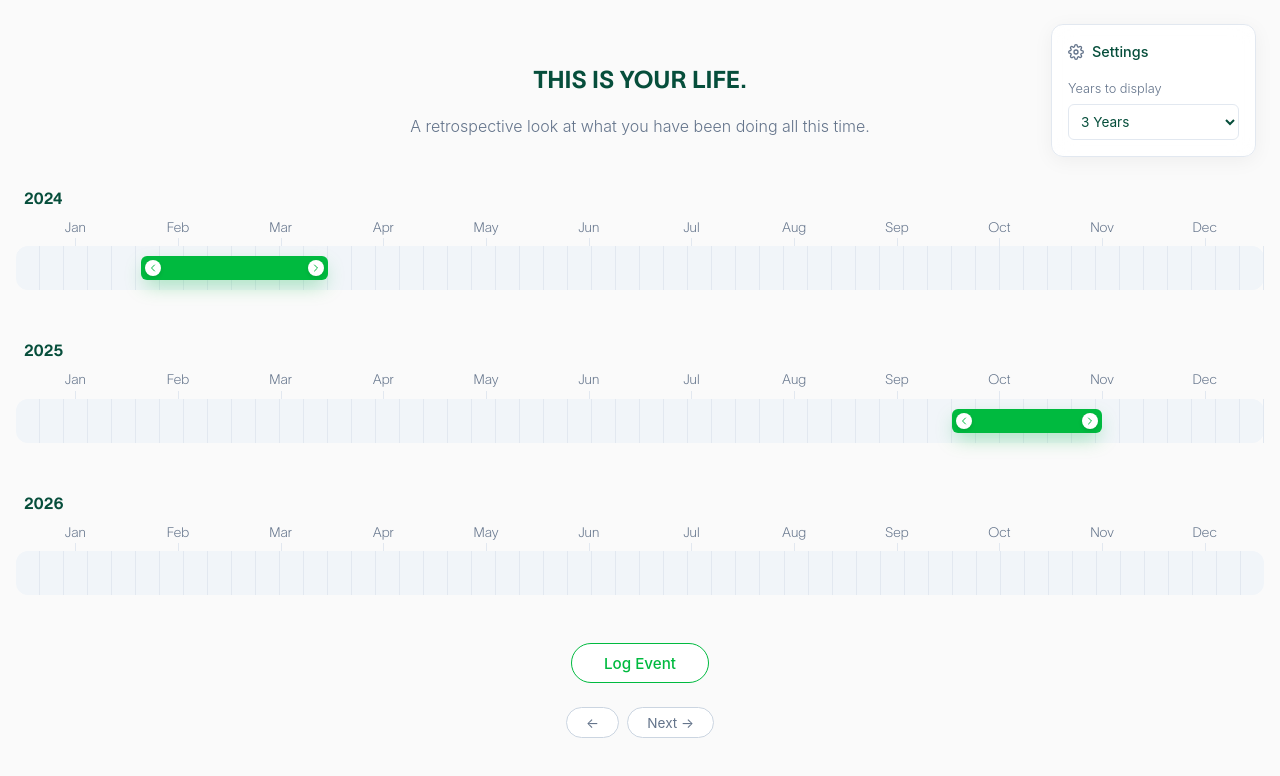
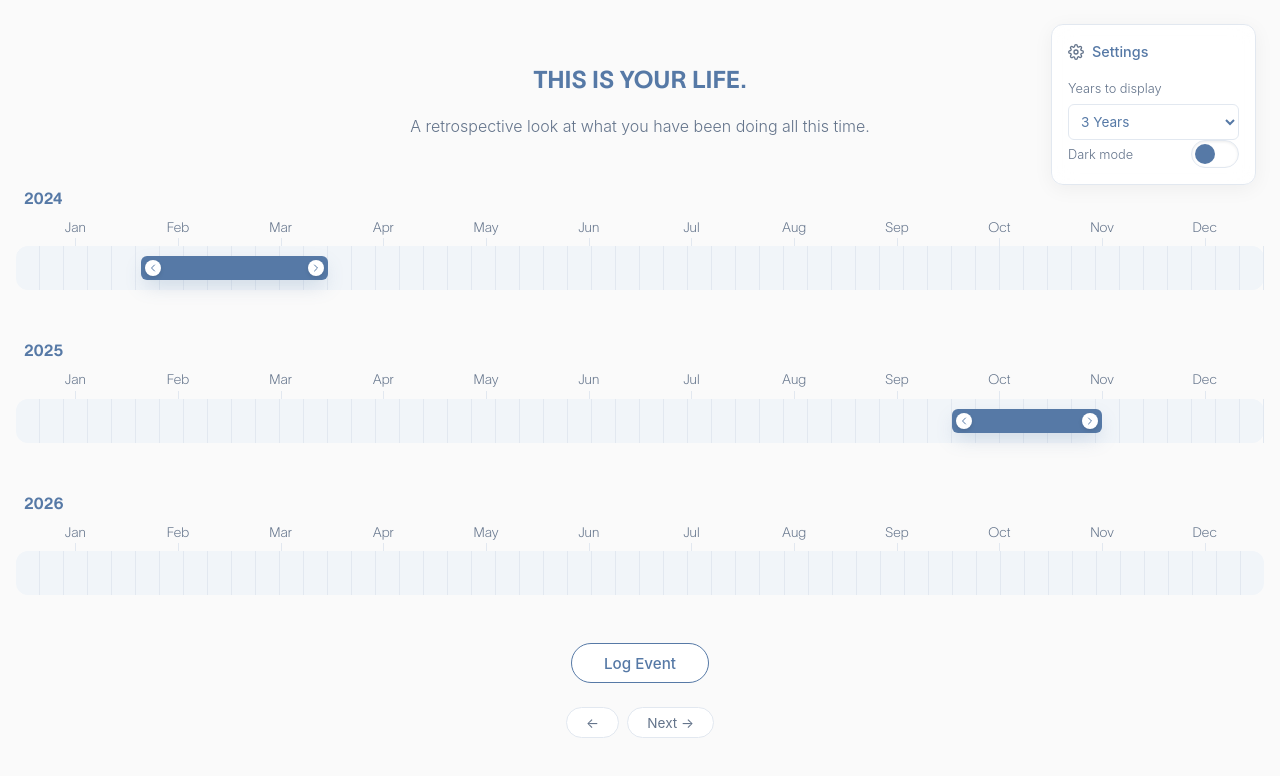
Before and after one commit to miggu/timeline, a React (Vite) app: page / in a window 1280 px wide. Shown: the top 776 px of the page. Built offline with nearby package versions, Linux system fonts and the light colour scheme; a web font is replaced by a local one.

Commit message:
Add dark mode switcher

```diff
--- a/src/App.tsx
+++ b/src/App.tsx
@@ -17,6 +17,8 @@ import {
 	type ResizeEdge,
 	type TimelineEvent,
 } from "./timeline";
+
+type ThemeMode = "light" | "dark";
 
 interface ActiveDragState {
 	id: string;
@@ -51,9 +53,28 @@ const snapDragToRow: Modifier = ({ transform, activeNodeRect, over }) => {
 	};
 };
 
+const THEME_STORAGE_KEY = "timeline-theme";
+
+const getInitialThemeMode = (): ThemeMode => {
+	if (typeof window === "undefined") {
+		return "light";
+	}
+
+	const storedTheme = window.localStorage.getItem(THEME_STORAGE_KEY);
+
+	if (storedTheme === "light" || storedTheme === "dark") {
+		return storedTheme;
+	}
+
+	return window.matchMedia("(prefers-color-scheme: dark)").matches
+		? "dark"
+		: "light";
+};
+
 const App: React.FC = () => {
 	const currentYear = 2026;
 	const [yearsToDisplay, setYearsToDisplay] = useState<number>(3); // Default to 3 years
+	const [themeMode, setThemeMode] = useState<ThemeMode>(getInitialThemeMode);
 
 	// Calculate the array of years to map over
 	const years = Array.from(
@@ -131,6 +152,12 @@ const App: React.FC = () => {
 			trackWidth,
 		});
 	};
+
+	useEffect(() => {
+		document.documentElement.dataset.theme = themeMode;
+		document.documentElement.style.colorScheme = themeMode;
+		window.localStorage.setItem(THEME_STORAGE_KEY, themeMode);
+	}, [themeMode]);
 
 	useEffect(() => {
 		if (!activeResize) {
@@ -211,6 +238,10 @@ const App: React.FC = () => {
 			<SettingsPanel
 				yearsToDisplay={yearsToDisplay}
 				setYearsToDisplay={setYearsToDisplay}
+				isDarkMode={themeMode === "dark"}
+				setIsDarkMode={(isDarkMode) =>
+					setThemeMode(isDarkMode ? "dark" : "light")
+				}
 			/>
 			<h1>THIS IS YOUR LIFE.</h1>
 
--- a/src/components/SettingsPanel.tsx
+++ b/src/components/SettingsPanel.tsx
@@ -1,13 +1,18 @@
 import React from "react";
+import { ThemeSwitch } from "./ThemeSwitch";
 
 interface SettingsPanelProps {
 	yearsToDisplay: number;
 	setYearsToDisplay: (years: number) => void;
+	isDarkMode: boolean;
+	setIsDarkMode: (isDarkMode: boolean) => void;
 }
 
 export const SettingsPanel: React.FC<SettingsPanelProps> = ({
 	yearsToDisplay,
 	setYearsToDisplay,
+	isDarkMode,
+	setIsDarkMode,
 }) => {
 	return (
 		<div className="settings-panel">
@@ -32,6 +37,17 @@ export const SettingsPanel: React.FC<SettingsPanelProps> = ({
 					<option value={9}>9 Years (Since 2018)</option>
 				</select>
 			</div>
+
+			<div className="settings-group">
+				<div className="settings-toggle-row">
+					<label htmlFor="dark-mode-switch">Dark mode</label>
+					<ThemeSwitch
+						id="dark-mode-switch"
+						checked={isDarkMode}
+						onChange={setIsDarkMode}
+					/>
+				</div>
+			</div>
 		</div>
 	);
 };
--- /dev/null
+++ b/src/components/ThemeSwitch.tsx
@@ -0,0 +1,29 @@
+import React from "react";
+
+interface ThemeSwitchProps {
+	id: string;
+	checked: boolean;
+	onChange: (checked: boolean) => void;
+}
+
+export const ThemeSwitch: React.FC<ThemeSwitchProps> = ({
+	id,
+	checked,
+	onChange,
+}) => {
+	return (
+		<button
+			id={id}
+			type="button"
+			className={`theme-switch${checked ? " is-checked" : ""}`}
+			role="switch"
+			aria-checked={checked}
+			aria-label={`Turn ${checked ? "off" : "on"} dark mode`}
+			onClick={() => onChange(!checked)}
+		>
+			<span className="theme-switch-track">
+				<span className="theme-switch-thumb" />
+			</span>
+		</button>
+	);
+};
--- a/src/style.css
+++ b/src/style.css
@@ -36,16 +36,44 @@
 }
 
 :root {
+	color-scheme: light;
 	--bg-color: #fafafa;
-	--panel-bg: #ffffff;
-	--text-primary: #064e3b;
+	--theme-blue-1: #5679a6;
+	--theme-blue-2: #6394bf;
+	--theme-olive: #62733f;
+	--theme-gold-1: #d99b29;
+	--theme-gold-2: #a6771f;
+	--text-primary: var(--theme-blue-1);
 	--text-secondary: #64748b;
-	--accent-green: #00ba3f; /* This matches the bright reference green */
-	--accent-green-hover: #00a438;
-	--accent-glow: rgba(0, 186, 63, 0.4);
+	--accent-color: var(--theme-blue-1);
+	--accent-color-hover: var(--theme-blue-2);
+	--accent-glow: rgba(86, 121, 166, 0.28);
 	--border-color: #e2e8f0;
 	--track-bg: #f1f5f9;
 	--track-border: #e2e8f0;
+	--surface-bg: #ffffff;
+	--surface-hover: #edf3f9;
+	--surface-elevated: rgba(255, 255, 255, 0.85);
+	--handle-bg: #ffffff;
+	--panel-shadow: 0 4px 20px rgba(0, 0, 0, 0.05);
+}
+
+[data-theme="dark"] {
+	color-scheme: dark;
+	--bg-color: #0f1620;
+	--text-primary: #edf4fb;
+	--text-secondary: #9fb2ca;
+	--accent-color: var(--theme-blue-2);
+	--accent-color-hover: #84b1d8;
+	--accent-glow: rgba(99, 148, 191, 0.34);
+	--border-color: rgba(99, 148, 191, 0.2);
+	--track-bg: #182331;
+	--track-border: rgba(99, 148, 191, 0.12);
+	--surface-bg: #15202d;
+	--surface-hover: #1c2a3b;
+	--surface-elevated: rgba(17, 25, 36, 0.88);
+	--handle-bg: #f5f8fc;
+	--panel-shadow: 0 16px 40px rgba(0, 0, 0, 0.34);
 }
 
 * {
@@ -101,7 +129,7 @@ h1 {
 }
 
 .subtitle .badge {
-	background: var(--accent-green);
+	background: var(--accent-color);
 	color: white;
 	padding: 0.2rem 0.8rem;
 	border-radius: 100px;
@@ -114,7 +142,7 @@ svg {
 	width: 1.2rem;
 	height: 1.2rem;
 	fill: none;
-	stroke: var(--accent-green);
+	stroke: var(--accent-color);
 	stroke-width: 2;
 	stroke-linecap: round;
 	stroke-linejoin: round;
@@ -186,7 +214,7 @@ svg {
 	position: absolute;
 	top: 10px;
 	height: 24px;
-	background-color: var(--accent-green);
+	background-color: var(--accent-color);
 	border-radius: 6px;
 	box-shadow: 0 8px 20px -4px var(--accent-glow);
 	cursor: grab;
@@ -230,20 +258,20 @@ svg {
 .resize-handle {
 	width: 16px;
 	height: 16px;
-	background-color: white;
+	background-color: var(--handle-bg);
 	border-radius: 50%;
 	display: flex;
 	align-items: center;
 	justify-content: center;
 	cursor: ew-resize;
-	color: var(--accent-green);
+	color: var(--accent-color);
 	box-shadow: 0 2px 4px rgba(0, 0, 0, 0.1);
 }
 
 .resize-handle svg {
 	width: 12px;
 	height: 12px;
-	stroke: var(--accent-green);
+	stroke: var(--accent-color);
 }
 
 /* Controls */
@@ -255,9 +283,9 @@ svg {
 }
 
 .btn-primary {
-	background: white;
-	border: 1px solid var(--accent-green);
-	color: var(--accent-green);
+	background: var(--surface-bg);
+	border: 1px solid var(--accent-color);
+	color: var(--accent-color);
 	padding: 0.6rem 2rem;
 	border-radius: 100px;
 	font-size: 0.95rem;
@@ -268,7 +296,7 @@ svg {
 }
 
 .btn-primary:hover {
-	background: var(--track-bg);
+	background: color-mix(in srgb, var(--accent-color-hover) 12%, white);
 }
 
 .pagination {
@@ -277,8 +305,8 @@ svg {
 }
 
 .btn-icon {
-	background: white;
-	border: 1px solid #cbd5e1;
+	background: var(--surface-bg);
+	border: 1px solid var(--border-color);
 	color: var(--text-secondary);
 	padding: 0.4rem 1.2rem;
 	border-radius: 100px;
@@ -312,12 +340,12 @@ svg {
 	position: fixed;
 	top: 1.5rem;
 	right: 1.5rem;
-	background: rgba(255, 255, 255, 0.85);
+	background: var(--surface-elevated);
 	backdrop-filter: blur(12px);
 	border: 1px solid var(--border-color);
 	border-radius: 12px;
 	padding: 1rem;
-	box-shadow: 0 4px 20px rgba(0, 0, 0, 0.05);
+	box-shadow: var(--panel-shadow);
 	z-index: 1000;
 	min-width: 200px;
 }
@@ -348,6 +376,13 @@ svg {
 	gap: 0.4rem;
 }
 
+.settings-toggle-row {
+	display: flex;
+	align-items: center;
+	justify-content: space-between;
+	gap: 1rem;
+}
+
 .settings-group label {
 	font-size: 0.8rem;
 	color: var(--text-secondary);
@@ -357,7 +392,7 @@ svg {
 	padding: 0.5rem;
 	border: 1px solid var(--border-color);
 	border-radius: 6px;
-	background: white;
+	background: var(--surface-bg);
 	color: var(--text-primary);
 	font-family: inherit;
 	font-size: 0.85rem;
@@ -366,5 +401,53 @@ svg {
 }
 
 .settings-select:focus {
-	border-color: var(--accent-green);
+	border-color: var(--accent-color);
 }
+
+.theme-switch {
+	border: 0;
+	background: transparent;
+	padding: 0;
+	cursor: pointer;
+}
+
+.theme-switch-track {
+	width: 48px;
+	height: 28px;
+	border-radius: 999px;
+	background: var(--surface-bg);
+	border: 1px solid var(--border-color);
+	display: flex;
+	align-items: center;
+	padding: 3px;
+	transition:
+		background-color 0.2s ease,
+		border-color 0.2s ease,
+		box-shadow 0.2s ease;
+	box-shadow: inset 0 1px 3px rgba(0, 0, 0, 0.08);
+}
+
+.theme-switch-thumb {
+	width: 20px;
+	height: 20px;
+	border-radius: 50%;
+	background: var(--accent-color);
+	transform: translateX(0);
+	transition:
+		transform 0.2s ease,
+		background-color 0.2s ease;
+}
+
+.theme-switch.is-checked .theme-switch-track {
+	background: color-mix(in srgb, var(--accent-color) 18%, var(--surface-bg));
+	border-color: color-mix(in srgb, var(--accent-color) 30%, var(--border-color));
+}
+
+.theme-switch.is-checked .theme-switch-thumb {
+	transform: translateX(20px);
+}
+
+.theme-switch:focus-visible .theme-switch-track {
+	outline: 2px solid color-mix(in srgb, var(--accent-color) 55%, white);
+	outline-offset: 2px;
+}
```
